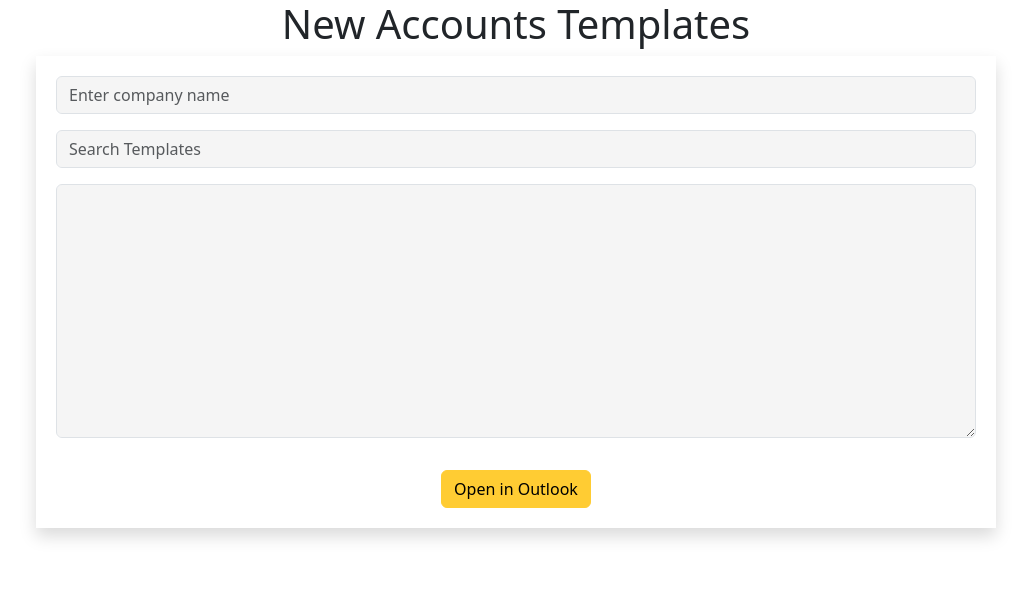
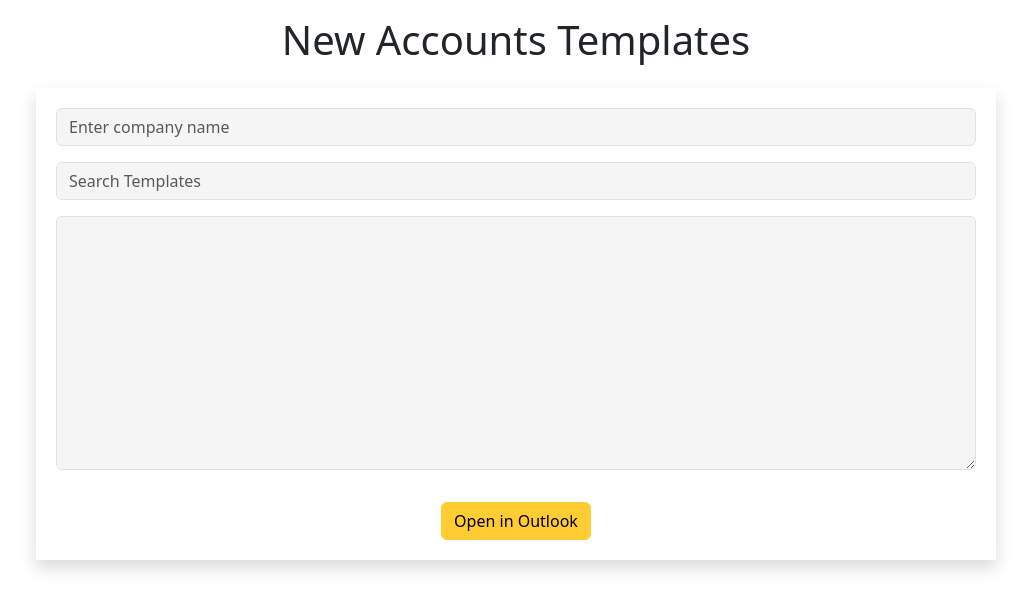
Before and after one commit to delraydoteth/Email-Template-Generator, a React (Create React App) app: page / in a window 1280 px wide. Shown: the top 610 px of the page, without its empty margins (124-1155 px from the left). Built offline with nearby package versions, Linux system fonts and the light colour scheme.

Commit message:
Margin - UI - Update

```diff
--- a/src/components/Header.js
+++ b/src/components/Header.js
@@ -2,7 +2,7 @@
 import React from 'react';
 
 const Header = () => (
-  <header className="text-center">
+  <header className="text-center py-3">
     <h1>New Accounts Templates</h1>
   </header>
 );
--- a/src/components/TemplateSearchInput.js
+++ b/src/components/TemplateSearchInput.js
@@ -1,7 +1,7 @@
 import React, { useState } from 'react';
 import Form from 'react-bootstrap/Form';
 import ListGroup from 'react-bootstrap/ListGroup';
-import { TiDelete } from 'react-icons/ti'; // Corrected import statement
+import { TiDelete } from 'react-icons/ti';
 
 const TemplateSearchInput = ({ searchTerm, setSearchTerm, templates, setSelectedTemplate, selectedTemplate, clearSelectedTemplate }) => {
   const [showDropdown, setShowDropdown] = useState(true);
@@ -33,11 +33,16 @@ const TemplateSearchInput = ({ searchTerm, setSearchTerm, templates, setSelected
     width: '100%', // Ensure badge takes full width
   };
 
+  // Style to make text bold
+  const boldTextStyle = {
+    fontWeight: 'bold',
+  };
+
   return (
     <div className="mb-3">
       {selectedTemplate ? (
         <div style={badgeStyle}>
-          {selectedTemplate.title}
+          <span style={boldTextStyle}>{selectedTemplate.title}</span> {/* Apply boldTextStyle */}
           <TiDelete onClick={clearSelectedTemplate} style={{ color: '#000', marginLeft: '10px', cursor: 'pointer' }} />
         </div>
       ) : (
@@ -52,7 +57,7 @@ const TemplateSearchInput = ({ searchTerm, setSearchTerm, templates, setSelected
             <ListGroup style={{ maxHeight: '8rem', overflowY: 'scroll' }}>
               {filterTemplates(searchTerm).map((template) => (
                 <ListGroup.Item key={template.id} action onClick={() => handleSelect(template)}>
-                  {template.title}
+                  <span style={boldTextStyle}>{template.title}</span> {/* Apply boldTextStyle to each template title */}
                 </ListGroup.Item>
               ))}
             </ListGroup>
```
